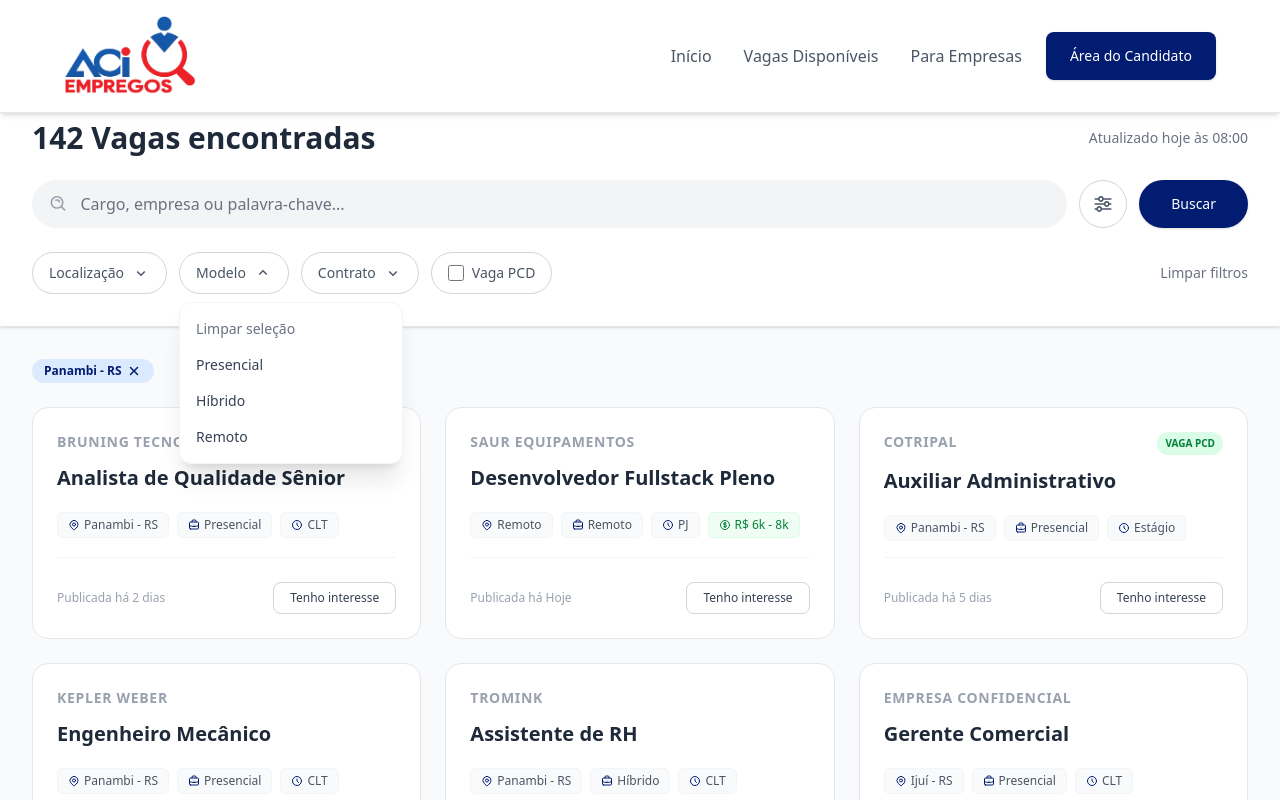
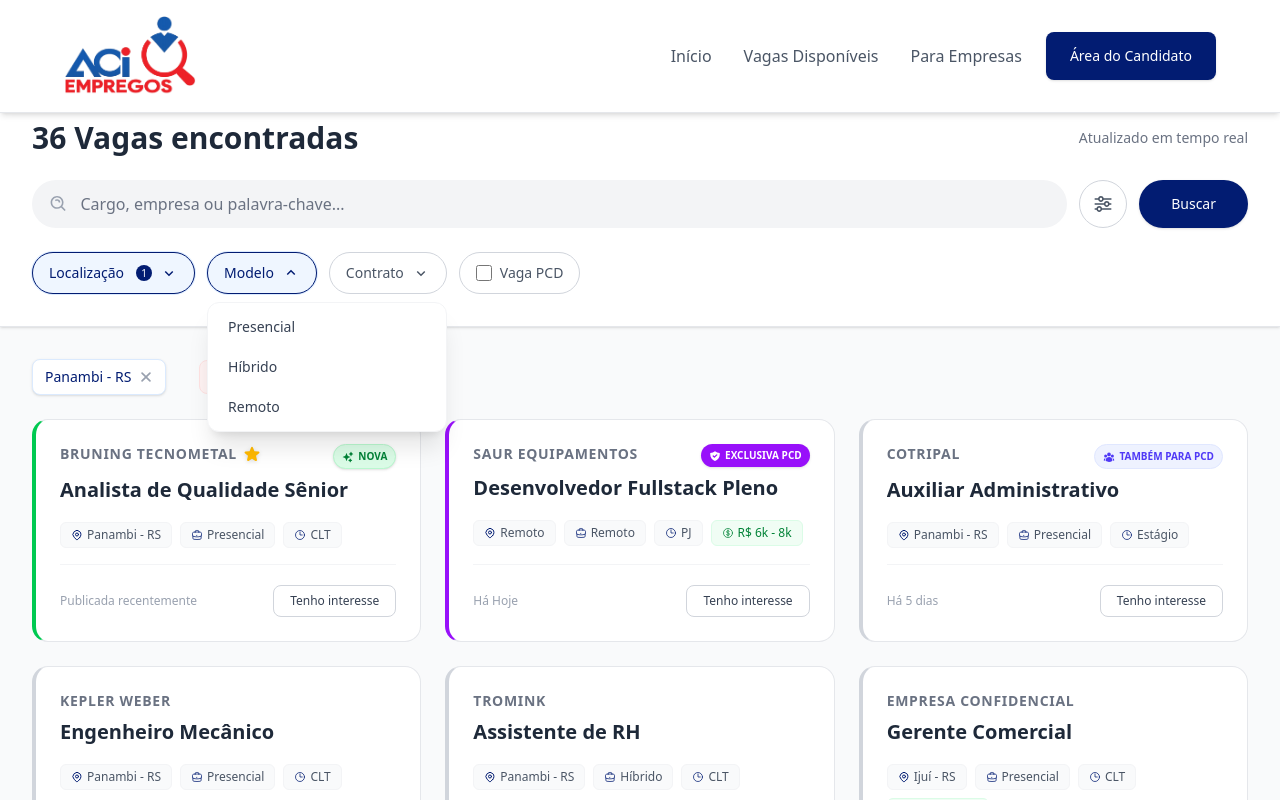
Before and after one commit to Yuri4Franco/app-emprego, a Next.js app: page /vagas in a window 1280 px wide. Both pictures are taken after a click on the button "Modelo". Shown: the top 800 px of the page. Built offline with nearby package versions, Linux system fonts and the light colour scheme.

Commit message:
Atualização da página de vagas bem bonitinha <3

```diff
--- a/src/app/(site)/vagas/page.tsx
+++ b/src/app/(site)/vagas/page.tsx
@@ -1,41 +1,142 @@
 'use client';
 
-import { useState } from "react";
-import { JobCard } from "@/src/components/JobCard";
+import { useState, useEffect, useRef, useCallback } from "react";
+import { JobCard, JobProps } from "@/src/components/JobCard";
 import { ButtonType } from "@/src/components/ButtonType";
-import { FilterSelect } from "@/src/components/FilterSelect"; // Importe o novo componente
-import { BiSearchAlt, BiFilter, BiSliderAlt } from "react-icons/bi";
+import { FilterSelect } from "@/src/components/FilterSelect";
+import { BiSearchAlt, BiSliderAlt, BiTrash, BiUpArrowAlt } from "react-icons/bi"; // Novos ícones
 import { IoClose } from "react-icons/io5";
 
-// Mock Data (Mesmo de antes)
-const MOCK_JOBS = [
-    { id: 1, company: "Bruning Tecnometal", title: "Analista de Qualidade Sênior", location: "Panambi - RS", type: "Presencial", contract: "CLT", datePosted: "2 dias", isPcd: false },
-    { id: 2, company: "Saur Equipamentos", title: "Desenvolvedor Fullstack Pleno", location: "Remoto", type: "Remoto", contract: "PJ", salary: "R$ 6k - 8k", datePosted: "Hoje", isPcd: false },
-    { id: 3, company: "Cotripal", title: "Auxiliar Administrativo", location: "Panambi - RS", type: "Presencial", contract: "Estágio", datePosted: "5 dias", isPcd: true },
-    { id: 4, company: "Kepler Weber", title: "Engenheiro Mecânico", location: "Panambi - RS", type: "Presencial", contract: "CLT", datePosted: "1 semana", isPcd: false },
-    { id: 5, company: "Tromink", title: "Assistente de RH", location: "Panambi - RS", type: "Híbrido", contract: "CLT", datePosted: "3 dias", isPcd: false },
-    { id: 6, company: "Empresa Confidencial", title: "Gerente Comercial", location: "Ijuí - RS", type: "Presencial", contract: "CLT", salary: "A combinar", datePosted: "Hoje", isPcd: false },
+// --- MOCK DATA INICIAL ---
+const INITIAL_JOBS: JobProps[] = [
+  { id: 1, company: "Bruning Tecnometal", title: "Analista de Qualidade Sênior", location: "Panambi - RS", type: "Presencial", contract: "CLT", datePosted: "2 dias", pcdType: null, isNew:true, isMember:true },
+  { id: 2, company: "Saur Equipamentos", title: "Desenvolvedor Fullstack Pleno", location: "Remoto", type: "Remoto", contract: "PJ", salary: "R$ 6k - 8k", datePosted: "Hoje", pcdType: "exclusive", },
+  { id: 3, company: "Cotripal", title: "Auxiliar Administrativo", location: "Panambi - RS", type: "Presencial", contract: "Estágio", datePosted: "5 dias", pcdType: "inclusive", },
+  { id: 4, company: "Kepler Weber", title: "Engenheiro Mecânico", location: "Panambi - RS", type: "Presencial", contract: "CLT", datePosted: "1 semana", pcdType: null },
+  { id: 5, company: "Tromink", title: "Assistente de RH", location: "Panambi - RS", type: "Híbrido", contract: "CLT", datePosted: "3 dias", pcdType: null },
+  { id: 6, company: "Empresa Confidencial", title: "Gerente Comercial", location: "Ijuí - RS", type: "Presencial", contract: "CLT", salary: "A combinar", datePosted: "Hoje", pcdType: null },
 ];
 
+// Componente SKELETON (O fantasma que aparece carregando)
+const JobCardSkeleton = () => (
+  <div className="bg-white rounded-2xl border border-gray-100 p-6 h-full flex flex-col justify-between animate-pulse">
+    <div className="space-y-4">
+      <div className="flex justify-between">
+         <div className="h-3 bg-gray-200 rounded w-1/3"></div>
+         <div className="h-4 w-12 bg-gray-100 rounded-full"></div>
+      </div>
+      <div className="h-6 bg-gray-200 rounded w-3/4"></div>
+      <div className="flex gap-2 pt-2">
+         <div className="h-6 w-20 bg-gray-100 rounded"></div>
+         <div className="h-6 w-20 bg-gray-100 rounded"></div>
+         <div className="h-6 w-20 bg-gray-100 rounded"></div>
+      </div>
+    </div>
+    <div className="pt-6 mt-4 border-t border-gray-50 flex justify-between items-center">
+       <div className="h-3 w-24 bg-gray-100 rounded"></div>
+       <div className="h-9 w-32 bg-gray-200 rounded-full"></div>
+    </div>
+  </div>
+);
+
 export default function VagasPage() {
-    // Exemplo simples de estado para controlar visualmente um filtro ativo
   const [activeFilters, setActiveFilters] = useState<string[]>(["Panambi - RS"]);
+  const [showScrollTop, setShowScrollTop] = useState(false); // Estado para o botão de voltar ao topo
+
+  // Estados para o Infinite Scroll
+  const [jobs, setJobs] = useState(INITIAL_JOBS);
+  const [isLoading, setIsLoading] = useState(false);
+  const [hasMore, setHasMore] = useState(true);
+
+  const loaderRef = useRef(null);
+
+  // --- LÓGICA DE TOGGLE DOS FILTROS ---
+  const handleFilterToggle = (value: string) => {
+    setActiveFilters(prev => {
+        if (prev.includes(value)) {
+            return prev.filter(item => item !== value); // Remove se já existe
+        } else {
+            return [...prev, value]; // Adiciona se não existe
+        }
+    });
+  };
+
+  // --- LÓGICA DO SCROLL TO TOP ---
+  useEffect(() => {
+    const handleScroll = () => {
+        // Mostra o botão se rolar mais de 400px
+        setShowScrollTop(window.scrollY > 400);
+    };
+    window.addEventListener('scroll', handleScroll);
+    return () => window.removeEventListener('scroll', handleScroll);
+  }, []);
+
+  const scrollToTop = () => {
+    window.scrollTo({ top: 0, behavior: 'smooth' });
+  };
+
+  // --- LÓGICA DO INFINITE SCROLL (MANTIDA IGUAL) ---
+// --- LÓGICA DO INFINITE SCROLL CORRIGIDA ---
+  const loadMoreJobs = useCallback(async () => {
+    // Se já estiver carregando ou acabou, para.
+    if (isLoading || !hasMore) return;
+
+    setIsLoading(true);
+
+    // Simula delay
+    await new Promise((resolve) => setTimeout(resolve, 1500));
+
+    setJobs((prevJobs) => {
+        // A MÁGICA ESTÁ AQUI:
+        // Calculamos o ID baseado no 'prevJobs' (o estado mais atual garantido pelo React)
+        // e não na variável 'jobs' externa.
+
+        // Pega o maior ID atual ou 0 se estiver vazio
+        const lastId = prevJobs.length > 0 ? Math.max(...prevJobs.map(j => Number(j.id))) : 0;
+
+        const newJobs = INITIAL_JOBS.map((job, index) => ({
+            ...job,
+            // O novo ID será: O maior ID que existe + 1 + o índice atual do loop
+            id: lastId + index + 1,
+            title: `${job.title} (Nova)`,
+        }));
+
+        // Verifica se devemos parar de carregar (limite de 30 itens)
+        if (prevJobs.length + newJobs.length > 30) {
+             setHasMore(false);
+        }
+
+        return [...prevJobs, ...newJobs];
+    });
+
+    setIsLoading(false);
+  }, [isLoading, hasMore]); // REMOVIDO 'jobs' das dependências para evitar loop/stale state
+
+  useEffect(() => {
+    const observer = new IntersectionObserver((entries) => {
+      if (entries[0].isIntersecting) loadMoreJobs();
+    }, { root: null, rootMargin: "20px", threshold: 1.0 });
+
+    if (loaderRef.current) observer.observe(loaderRef.current);
+    return () => { if (loaderRef.current) observer.unobserve(loaderRef.current); };
+  }, [loadMoreJobs]);
+
 
   return (
-        <div className="w-full bg-gray-50 min-h-screen pt-24 pb-20">
+    <div className="w-full bg-gray-50 min-h-screen pt-24 pb-20 relative">
 
-            {/* --- CABEÇALHO DA PÁGINA --- */}
-            <div className="bg-white border-b border-gray-200 pb-8 pt-6 px-4 md:px-8 sticky top-[80px] z-30 shadow-sm">
+      {/* CABEÇALHO */}
+      <div className="bg-white border-b border-gray-200 pb-8 pt-6 px-4 md:px-8 shadow-sm">
         <div className="max-w-7xl mx-auto space-y-6">
 
           <div className="flex flex-col md:flex-row justify-between items-start md:items-center gap-4">
              <h1 className="text-2xl md:text-3xl font-bold text-gray-800">
-                            142 Vagas encontradas
+                {jobs.length} Vagas encontradas
              </h1>
-                        <p className="text-gray-500 text-sm">Atualizado hoje às 08:00</p>
+             <p className="text-gray-500 text-sm">Atualizado em tempo real</p>
           </div>
 
-                    {/* BARRA DE PESQUISA + BOTÃO DE FILTRO AVANÇADO */}
+          {/* BARRA DE PESQUISA */}
           <div className="flex gap-3 w-full">
             <div className="flex-1 flex items-center px-4 bg-gray-100 rounded-full border border-transparent focus-within:bg-white focus-within:border-primary focus-within:ring-2 focus-within:ring-blue-50 transition-all h-12">
               <BiSearchAlt className="text-gray-400 text-xl mr-3" />
@@ -46,7 +147,6 @@
               />
             </div>
 
-                        {/* Botão de Filtros Avançados (Aquele que abriria o modal lateral) */}
             <button className="h-12 w-12 shrink-0 flex items-center justify-center rounded-full border border-gray-300 text-gray-600 hover:bg-gray-50 hover:text-primary hover:border-primary transition-all bg-white" title="Todos os Filtros">
                 <BiSliderAlt className="text-xl" />
             </button>
@@ -56,31 +156,33 @@
             </ButtonType>
           </div>
 
-                    {/* --- FILTROS RÁPIDOS (HORIZONTAL) --- */}
+          {/* FILTROS RÁPIDOS */}
           <div className="flex flex-wrap items-center gap-3">
              <FilterSelect
                 label="Localização"
                 options={['Panambi - RS', 'Condor - RS', 'Ijuí - RS', 'Remoto']}
+                activeFilters={activeFilters}
+                onToggle={handleFilterToggle}
              />
              <FilterSelect
                 label="Modelo"
                 options={['Presencial', 'Híbrido', 'Remoto']}
+                activeFilters={activeFilters}
+                onToggle={handleFilterToggle}
              />
              <FilterSelect
                 label="Contrato"
                 options={['CLT', 'PJ', 'Estágio', 'Temporário']}
+                activeFilters={activeFilters}
+                onToggle={handleFilterToggle}
              />
 
-                        {/* Toggle Simples para PCD */}
-                        <label className="flex items-center gap-2 px-4 py-2.5 rounded-full border border-gray-300 bg-white cursor-pointer hover:border-gray-400 select-none">
+             <label className="flex items-center gap-2 px-4 py-2.5 rounded-full border border-gray-300 bg-white cursor-pointer hover:border-gray-400 select-none transition-colors">
                 <input type="checkbox" className="w-4 h-4 rounded text-primary focus:ring-primary border-gray-300" />
                 <span className="text-sm font-medium text-gray-600">Vaga PCD</span>
              </label>
 
-                        {/* Link Limpar (Só aparece se tiver filtros) */}
-                        <button className="text-sm text-gray-500 hover:text-red-500 hover:underline ml-auto">
-                            Limpar filtros
-                        </button>
+             {/* REMOVI O BOTÃO DE LIMPAR DAQUI - VAI FICAR JUNTO COM AS TAGS */}
           </div>
 
         </div>
@@ -89,37 +191,73 @@
       {/* --- CONTEÚDO PRINCIPAL --- */}
       <div className="max-w-7xl mx-auto px-4 md:px-8 mt-8">
 
-                {/* Filtros Ativos (Chips) */}
+        {/* ÁREA DE FILTROS ATIVOS + BOTÃO LIXEIRA */}
         {activeFilters.length > 0 && (
-                    <div className="flex flex-wrap gap-2 mb-6">
+            <div className="flex flex-wrap items-center gap-2 mb-6 animate-fade-in">
+
+                {/* As Tags */}
                 {activeFilters.map(filter => (
-                            <span key={filter} className="inline-flex items-center gap-1 px-3 py-1 rounded-full bg-blue-100 text-primary text-xs font-bold animate-fade-in">
-                                {filter} <IoClose className="cursor-pointer hover:text-red-500 text-base" onClick={() => setActiveFilters([])} />
+                    <span key={filter} className="inline-flex items-center gap-1 pl-3 pr-2 py-1.5 rounded-lg bg-white border border-blue-100 text-primary text-sm font-medium shadow-sm">
+                        {filter}
+                        <button onClick={() => handleFilterToggle(filter)} className="hover:bg-blue-50 rounded-md p-0.5 transition-colors">
+                            <IoClose className="text-gray-400 hover:text-red-500 text-lg" />
+                        </button>
                     </span>
                 ))}
+
+                {/* O BOTÃO DE LIMPAR (LIXEIRA) */}
+                {/* Do mesmo tamanho visual das tags para harmonia */}
+                <div className="h-full border-l border-gray-300 mx-2 h-6 w-px"></div> {/* Divisor vertical sutil */}
+
+                <button
+                    onClick={() => setActiveFilters([])}
+                    className="group flex items-center gap-2 px-3 py-1.5 rounded-lg bg-red-50 hover:bg-red-100 border border-red-100 text-red-600 transition-colors text-sm font-medium"
+                    title="Limpar todos os filtros"
+                >
+                    <BiTrash className="text-lg group-hover:scale-110 transition-transform" />
+                    <span>Limpar</span>
+                </button>
             </div>
         )}
 
-                {/* Grid de Cards - AGORA FULL WIDTH */}
-                {/* grid-cols-1 (Celular) -> grid-cols-2 (Tablet) -> grid-cols-3 (Desktop) */}
+        {/* LISTA DE VAGAS */}
         <div className="grid grid-cols-1 md:grid-cols-2 lg:grid-cols-3 gap-6">
-                    {MOCK_JOBS.map((job) => (
+            {jobs.map((job) => (
                <JobCard key={job.id} job={job} />
             ))}
+            {isLoading && (
+               <>
+                 <JobCardSkeleton /><JobCardSkeleton /><JobCardSkeleton />
+               </>
+            )}
         </div>
 
-                {/* Paginação */}
-                <div className="mt-16 flex justify-center pb-10">
-                    <div className="flex gap-2">
-                        <button className="px-4 py-2 rounded-lg border border-gray-300 text-gray-600 hover:bg-white text-sm font-medium disabled:opacity-50 bg-white">Anterior</button>
-                        <button className="px-4 py-2 rounded-lg bg-primary text-white text-sm font-bold shadow-md">1</button>
-                        <button className="px-4 py-2 rounded-lg border border-gray-300 text-gray-600 hover:bg-white text-sm font-medium bg-white">2</button>
-                        <span className="px-2 py-2 text-gray-400">...</span>
-                        <button className="px-4 py-2 rounded-lg border border-gray-300 text-gray-600 hover:bg-white text-sm font-medium bg-white">Próxima</button>
+        {/* LOADER INFINITO */}
+        {hasMore && (
+           <div ref={loaderRef} className="w-full h-20 flex items-center justify-center mt-8 opacity-0">Carregando...</div>
+        )}
+
+        {!hasMore && (
+            <div className="w-full text-center py-12 text-gray-400">
+                <p>Você chegou ao fim da lista! 🎉</p>
             </div>
+        )}
+
       </div>
 
-            </div>
+      {/* --- BOTÃO FLUTUANTE VOLTAR AO TOPO --- */}
+      <button
+        onClick={scrollToTop}
+        className={`
+            fixed bottom-8 right-8 z-50 p-4 rounded-full bg-primary text-white shadow-lg
+            hover:bg-blue-700 hover:shadow-xl hover:-translate-y-1 transition-all duration-300
+            ${showScrollTop ? 'opacity-100 translate-y-0' : 'opacity-0 translate-y-10 pointer-events-none'}
+        `}
+        aria-label="Voltar ao topo"
+      >
+        <BiUpArrowAlt className="text-2xl" />
+      </button>
+
     </div>
   );
 }
--- a/src/components/FilterSelect.tsx
+++ b/src/components/FilterSelect.tsx
@@ -1,20 +1,20 @@
 'use client';
 
 import { useState, useRef, useEffect } from "react";
-import { BiChevronDown } from "react-icons/bi";
+import { BiChevronDown, BiCheck } from "react-icons/bi"; // Adicionei BiCheck
 
 interface FilterSelectProps {
   label: string;
   options: string[];
-    onChange?: (value: string) => void;
+  activeFilters: string[]; // Recebe a lista de filtros ativos do pai
+  onToggle: (value: string) => void; // Função para ligar/desligar
 }
 
-export function FilterSelect({ label, options, onChange }: FilterSelectProps) {
+export function FilterSelect({ label, options, activeFilters, onToggle }: FilterSelectProps) {
   const [isOpen, setIsOpen] = useState(false);
-    const [selected, setSelected] = useState<string | null>(null);
   const dropdownRef = useRef<HTMLDivElement>(null);
 
-    // Fecha o dropdown se clicar fora dele
+  // Fecha ao clicar fora
   useEffect(() => {
     function handleClickOutside(event: MouseEvent) {
       if (dropdownRef.current && !dropdownRef.current.contains(event.target as Node)) {
@@ -25,44 +25,49 @@
     return () => document.removeEventListener("mousedown", handleClickOutside);
   }, []);
 
-    const handleSelect = (option: string) => {
-        setSelected(option);
-        setIsOpen(false);
-        if (onChange) onChange(option);
-    };
+  // Verifica se ALGUMA opção desse filtro está ativa para pintar o botão principal
+  const isAnyActive = options.some(opt => activeFilters.includes(opt));
 
   return (
     <div className="relative" ref={dropdownRef}>
       <button
         onClick={() => setIsOpen(!isOpen)}
-                className={`flex items-center gap-2 px-4 py-2.5 rounded-full border transition-all text-sm font-medium ${selected
-                        ? 'bg-blue-50 border-primary text-primary' // Estilo quando tem algo selecionado
-                        : 'bg-white border-gray-300 text-gray-600 hover:border-gray-400' // Estilo padrão
+        className={`flex items-center gap-2 px-4 py-2.5 rounded-full border transition-all text-sm font-medium ${
+          isAnyActive || isOpen
+            ? 'bg-blue-50 border-primary text-primary ring-1 ring-blue-100'
+            : 'bg-white border-gray-300 text-gray-600 hover:border-gray-400'
         }`}
       >
-                {selected || label}
+        {label}
+        {/* Contadorzinho (Opcional, mas chique: Mostra quantos selecionados) */}
+        {isAnyActive && (
+             <span className="flex items-center justify-center bg-primary text-white text-[10px] h-4 w-4 rounded-full ml-1">
+                {options.filter(opt => activeFilters.includes(opt)).length}
+             </span>
+        )}
         <BiChevronDown className={`text-lg transition-transform ${isOpen ? 'rotate-180' : ''}`} />
       </button>
 
       {/* Menu Dropdown */}
       {isOpen && (
-                <div className="absolute top-full left-0 mt-2 w-56 bg-white rounded-xl shadow-xl border border-gray-100 z-50 overflow-hidden animate-fade-in">
-                    <ul className="py-2">
-                        <li
-                            className="px-4 py-2 hover:bg-gray-50 text-sm text-gray-500 cursor-pointer"
-                            onClick={() => { setSelected(null); setIsOpen(false); }}
-                        >
-                            Limpar seleção
-                        </li>
-                        {options.map((option) => (
+        <div className="absolute top-full left-0 mt-2 w-60 bg-white rounded-xl shadow-xl border border-gray-100 z-50 overflow-hidden animate-fade-in p-1">
+          <ul className="max-h-60 overflow-y-auto">
+            {options.map((option) => {
+              const isActive = activeFilters.includes(option);
+              return (
                 <li
                   key={option}
-                                onClick={() => handleSelect(option)}
-                                className="px-4 py-2 hover:bg-blue-50 hover:text-primary text-sm text-gray-700 cursor-pointer transition-colors"
+                  onClick={() => onToggle(option)}
+                  className={`
+                    px-4 py-2.5 text-sm cursor-pointer transition-colors rounded-lg flex items-center justify-between
+                    ${isActive ? 'bg-blue-50 text-primary font-medium' : 'text-gray-700 hover:bg-gray-50'}
+                  `}
                 >
                   {option}
+                  {isActive && <BiCheck className="text-lg" />}
                 </li>
-                        ))}
+              );
+            })}
           </ul>
         </div>
       )}
--- a/src/components/JobCard.tsx
+++ b/src/components/JobCard.tsx
@@ -1,39 +1,102 @@
 'use client';
 
 import { ButtonType } from "./ButtonType";
-import { HiOutlineLocationMarker, HiOutlineClock, HiOutlineCurrencyDollar, HiOutlineBriefcase } from "react-icons/hi";
+import {
+  HiOutlineClock,
+  HiOutlineCurrencyDollar,
+  HiOutlineBriefcase,
+  HiStar,      // Estrela para Associados
+  HiSparkles,  // Brilho para Nova
+  HiUserGroup  // Ícone alternativo para PCD (Inclusão)
 
-// Interface para definir o formato dos dados da vaga
-interface JobProps {
+} from "react-icons/hi2";
+import {HiOutlineLocationMarker, HiShieldCheck } from "react-icons/hi";
+
+export interface JobProps {
   id: string | number;
   company: string;
+  isMember?: boolean;
   title: string;
   location: string;
-    type: string; // Híbrido, Presencial, Remoto
-    contract: string; // CLT, PJ, Estágio
-    salary?: string; // Opcional
-    isPcd?: boolean;
+  type: string;
+  contract: string;
+  salary?: string;
+
+  // MUDANÇA AQUI: Em vez de true/false, agora temos tipos
+  pcdType?: 'exclusive' | 'inclusive' | null;
+
+  isNew?: boolean;
   datePosted: string;
 }
 
 export function JobCard({ job }: { job: JobProps }) {
+  let borderClass = 'border-l-4 border-l-gray-300';
+
+  if (job.isNew) {
+    borderClass = 'border-l-4 border-l-green-500';
+  } else if (job.pcdType === 'exclusive') {
+    borderClass = 'border-l-4 border-l-purple-600'; // Roxo mais forte para exclusiva
+  }
+
   return (
-        <div className="group bg-white rounded-2xl border border-gray-200 p-6 hover:shadow-lg hover:border-primary/30 transition-all duration-300 flex flex-col justify-between h-full">
+    <div
+      className={`
+        group relative bg-white rounded-2xl p-6 transition-all duration-300 flex flex-col justify-between h-full
+        border border-y-gray-200 border-r-gray-200 hover:shadow-xl hover:-translate-y-1
+        ${borderClass}
+      `}
+    >
 
-            {/* Cabeçalho do Card */}
+      {/* --- CABEÇALHO --- */}
       <div className="space-y-3">
-                <div className="flex justify-between items-start">
-                    <span className="text-sm font-semibold text-gray-400 uppercase tracking-wider">
+
+        {/* Topo: Empresa e Badges */}
+        <div className="flex justify-between items-start mb-2">
+
+            {/* Empresa + Estrela */}
+            <div className="flex items-center gap-1.5 pr-2">
+                <span className="text-sm font-bold text-gray-500 uppercase tracking-wider line-clamp-1">
                     {job.company}
                 </span>
-                    {job.isPcd && (
-                        <span className="bg-green-100 text-green-700 text-[10px] font-bold px-2 py-1 rounded-full uppercase">
-                            Vaga PCD
+                {job.isMember && (
+                    <div className="group/tooltip relative cursor-help">
+                        <HiStar className="text-amber-400 text-lg drop-shadow-sm" />
+                         <span className="absolute bottom-full left-1/2 -translate-x-1/2 mb-2 px-2 py-1 text-xs text-white bg-gray-800 rounded opacity-0 group-hover/tooltip:opacity-100 transition-opacity whitespace-nowrap pointer-events-none z-10 shadow-lg">
+                            Empresa Associada ACI
+                        </span>
+                    </div>
+                )}
+            </div>
+
+            {/* STACK DE BADGES (Direita) */}
+            <div className="flex flex-col items-end gap-1.5 shrink-0">
+
+                {/* 1. Badge NOVA (Prioridade Máxima) */}
+                {job.isNew && (
+                    <span className="inline-flex items-center gap-1 bg-green-100 text-green-700 text-[10px] font-bold px-2 py-1 rounded-full uppercase shadow-sm border border-green-200">
+                        <HiSparkles className="text-xs" /> Nova
+                    </span>
+                )}
+
+                {/* 2. Badge EXCLUSIVA PCD (Roxo Forte) */}
+                {job.pcdType === 'exclusive' && (
+                    <span className="inline-flex items-center gap-1 bg-purple-600 text-white text-[10px] font-bold px-2 py-1 rounded-full uppercase shadow-sm">
+                        <HiShieldCheck className="text-xs" /> Exclusiva PCD
+                    </span>
+                )}
+
+                {/* 3. Badge TAMBÉM PCD (Roxo Suave/Azul) */}
+                {/* Usamos um tom diferente para diferenciar da exclusiva */}
+                {job.pcdType === 'inclusive' && (
+                    <span className="inline-flex items-center gap-1 bg-indigo-50 text-indigo-600 text-[10px] font-bold px-2 py-1 rounded-full uppercase border border-indigo-100">
+                        <HiUserGroup className="text-xs" /> Também para PCD
                     </span>
                 )}
             </div>
+        </div>
 
-                <h3 className="text-xl font-bold text-gray-800 group-hover:text-primary transition-colors line-clamp-2">
+        {/* Título */}
+        <h3 className="text-xl font-bold text-gray-800 group-hover:text-primary transition-colors line-clamp-2 leading-tight">
           {job.title}
         </h3>
 
@@ -56,11 +119,12 @@
         </div>
       </div>
 
-            {/* Rodapé do Card */}
-            <div className="pt-6 mt-4 border-t border-gray-100 flex items-center justify-between">
-                <span className="text-xs text-gray-400">
-                    Publicada há {job.datePosted}
+      {/* --- RODAPÉ --- */}
+      <div className="pt-5 mt-4 border-t border-gray-100 flex items-center justify-between">
+        <span className="text-xs text-gray-400 font-medium">
+          {job.isNew ? 'Publicada recentemente' : `Há ${job.datePosted}`}
         </span>
+
         <ButtonType href={`/vagas/${job.id}`} variant="outline" size="sm" className="hover:bg-primary hover:text-white hover:border-primary">
           Tenho interesse
         </ButtonType>
```
Lines whose indentation alone changed are shown as unchanged.
